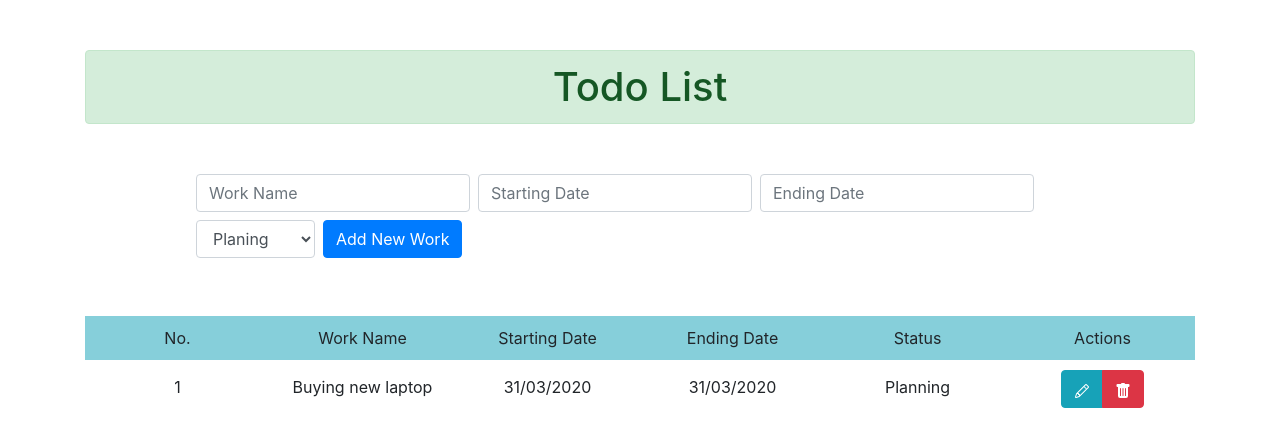
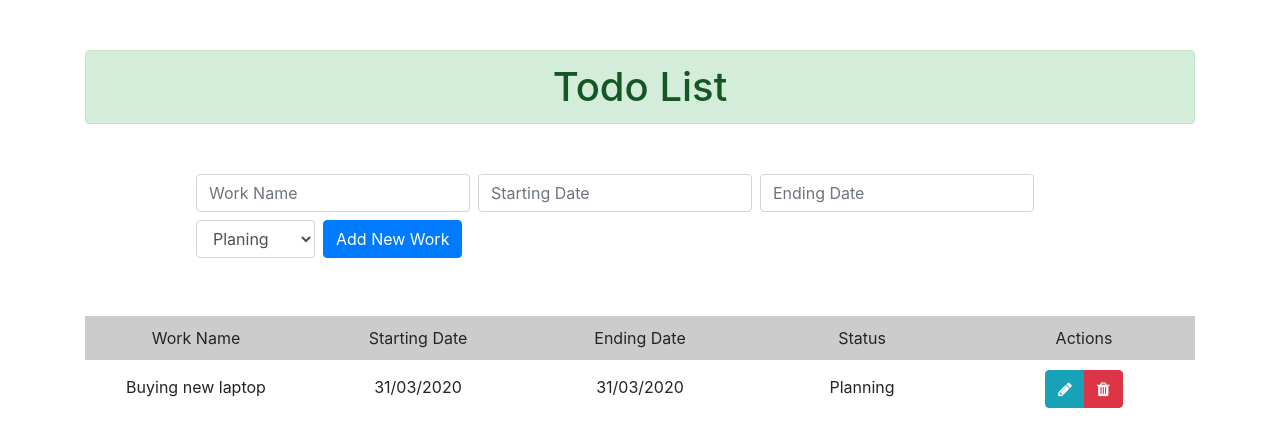
Before and after one commit to nhutle/todolist-php, a PHP site: page / in a window 1280 px wide. Shown: the top 447 px of the page. Run offline with PHP 8.4, Linux system fonts and the light colour scheme.

Commit message:
UI  - almost done

```diff
--- a/index.php
+++ b/index.php
@@ -6,6 +6,7 @@
         <title>Todo List</title>
         <meta name="description" content="Todo List in pure PHP with MVC pattern">
         <meta name="author" content="Nhut Le">
+        <link rel="stylesheet" href="font-awesome.min.css">
         <link rel="stylesheet" href="bootstrap.min.css">
         <link rel="stylesheet" href="main.css">
     </head>
@@ -37,9 +38,6 @@
                 <div class="works-table">
                     <div class="table-header">
                         <div class="table-head">
-                            No.
-                        </div>
-                        <div class="table-head">
                             Work Name
                         </div>
                         <div class="table-head">
@@ -56,38 +54,54 @@
                         </div>
                     </div>
                     <div class="table-body">
-                        <div class="table-row">
+                        <form class="table-row">
                             <div class="table-cell">
-                                1
+                                <div class="cell-value">Buying new laptop</div>
+                                <div class="cell-input">
+                                    <input type="text" class="form-control mb-2 mr-sm-2 work-name" placeholder="Work Name" value="Buying new laptop">
+                                </div>
                             </div>
                             <div class="table-cell">
-                                Buying new laptop
+                                <div class="cell-value">31/03/2020</div>
+                                <div class="cell-input">
+                                    <input type="text" class="form-control mb-2 mr-sm-2 starting-date" placeholder="Starting Date" value="31/03/2020">
+                                </div>
                             </div>
                             <div class="table-cell">
-                                31/03/2020
+                                <div class="cell-value">31/03/2020</div>
+                                <div class="cell-input">
+                                    <input type="text" class="form-control mb-2 mr-sm-2 ending-date" placeholder="Ending Date" value="31/03/2020">
+                                </div>
                             </div>
                             <div class="table-cell">
-                                31/03/2020
+                                <div class="cell-value">Planning</div>
+                                <div class="cell-input status">
+                                    <select class="form-control mb-2 mr-sm-2">
+                                    <option selected>Planing</option>
+                                    <option>Doing</option>
+                                    <option>Complete</option>
+                                    </select>
+                                </div>
                             </div>
                             <div class="table-cell">
-                                Planning
-                            </div>
-                            <div class="table-cell">
-                                <div class="btn-group actions" role="group" aria-label="actions">
-                                    <button type="button" class="btn btn-info btn-work-edit">
-                                        <svg class="bi bi-pencil" width="1em" height="1em" viewBox="0 0 16 16" fill="currentColor" xmlns="http://www.w3.org/2000/svg">
-                                            <path fill-rule="evenodd" d="M11.293 1.293a1 1 0 011.414 0l2 2a1 1 0 010 1.414l-9 9a1 1 0 01-.39.242l-3 1a1 1 0 01-1.266-1.265l1-3a1 1 0 01.242-.391l9-9zM12 2l2 2-9 9-3 1 1-3 9-9z" clip-rule="evenodd"></path>
-                                            <path fill-rule="evenodd" d="M12.146 6.354l-2.5-2.5.708-.708 2.5 2.5-.707.708zM3 10v.5a.5.5 0 00.5.5H4v.5a.5.5 0 00.5.5H5v.5a.5.5 0 00.5.5H6v-1.5a.5.5 0 00-.5-.5H5v-.5a.5.5 0 00-.5-.5H3z" clip-rule="evenodd"></path>
-                                        </svg>
+                                <div class="btn-group actions cell-edit-delete" role="group" aria-label="actions">
+                                    <button title="edit" type="button" class="btn btn-info btn-work-edit">
+                                        <i class="fa fa-pencil" aria-hidden="true"></i>
                                     </button>
-                                    <button type="button" class="btn btn-danger btn-work-delete">
-                                        <svg class="bi bi-trash-fill" width="1em" height="1em" viewBox="0 0 16 16" fill="currentColor" xmlns="http://www.w3.org/2000/svg">
-                                            <path fill-rule="evenodd" d="M2.5 1a1 1 0 00-1 1v1a1 1 0 001 1H3v9a2 2 0 002 2h6a2 2 0 002-2V4h.5a1 1 0 001-1V2a1 1 0 00-1-1H10a1 1 0 00-1-1H7a1 1 0 00-1 1H2.5zm3 4a.5.5 0 01.5.5v7a.5.5 0 01-1 0v-7a.5.5 0 01.5-.5zM8 5a.5.5 0 01.5.5v7a.5.5 0 01-1 0v-7A.5.5 0 018 5zm3 .5a.5.5 0 00-1 0v7a.5.5 0 001 0v-7z" clip-rule="evenodd"></path>
-                                        </svg>
+                                    <button title="delete" type="button" class="btn btn-danger btn-work-delete">
+                                        <i class="fa fa-trash" aria-hidden="true"></i>
+                                    </button>
+                                </div>
+                                <div class="btn-group actions cell-save-discard" role="group" aria-label="actions">
+                                    <button title="discard" type="button" class="btn btn-warning btn-work-discard">
+                                        <i class="fa fa-repeat" aria-hidden="true"></i>
+                                    </button>
+                                    <button title="save" type="button" class="btn btn-success btn-work-save">
+                                        <i class="fa fa-floppy-o" aria-hidden="true"></i>
                                     </button>
                                 </div>
                             </div>
-                        </div>
+                        </form>
                     </div>
                 </div>
             </div>
--- a/main.css
+++ b/main.css
@@ -24,7 +24,7 @@
 
 .table-header {
     display: table-header-group;
-    background-color: #86cfda;
+    background-color: #ccc;
 }
 
 .table-body {
@@ -36,3 +36,16 @@
     width: calc(100%/6);
     padding: 10px;
 }
+
+.cell-value {
+    display: block;
+}
+
+.cell-edit-delete {
+    display: -ms-inline-flexbox;
+    display: inline-flex;
+}
+
+.cell-input, .cell-save-discard {
+    display: none;
+}
--- a/main.js
+++ b/main.js
@@ -2,7 +2,19 @@
 
 $(function() {
     $('.btn-work-edit').on('click', function() {
-       console.log('edit');
+        let $tableRow = $(this).parents('.table-row');
+
+        $tableRow.find('.cell-value, .cell-edit-delete').hide();
+        $tableRow.find('.cell-input').show();
+        $tableRow.find('.cell-save-discard').css('display', 'inline-flex');
+    });
+
+    $('.btn-work-discard').on('click', function() {
+        let $tableRow = $(this).parents('.table-row');
+
+        $tableRow.find('.cell-input, .cell-save-discard').hide();
+        $tableRow.find('.cell-value').show();
+        $tableRow.find('.cell-edit-delete').css('display', 'inline-flex');
     });
 
     $('.btn-work-delete').on('click', function() {
```
